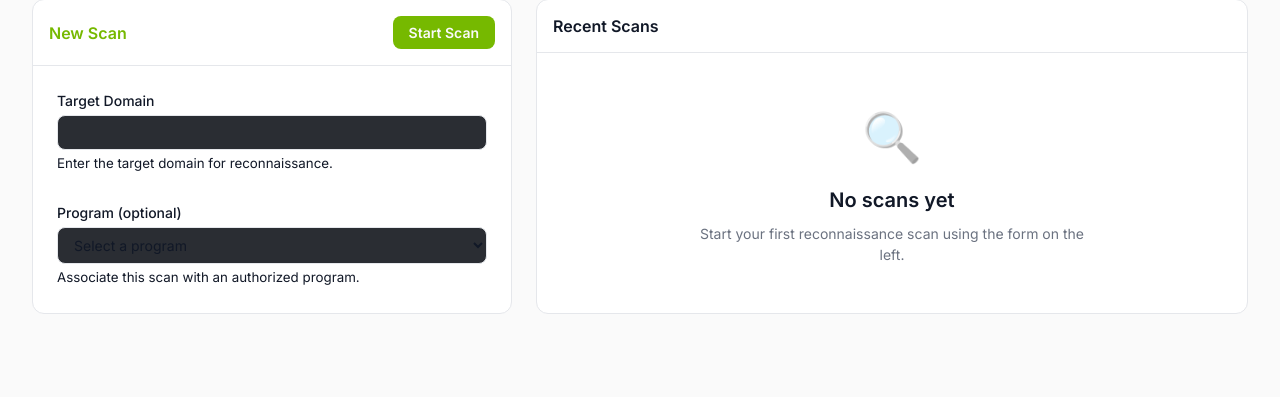
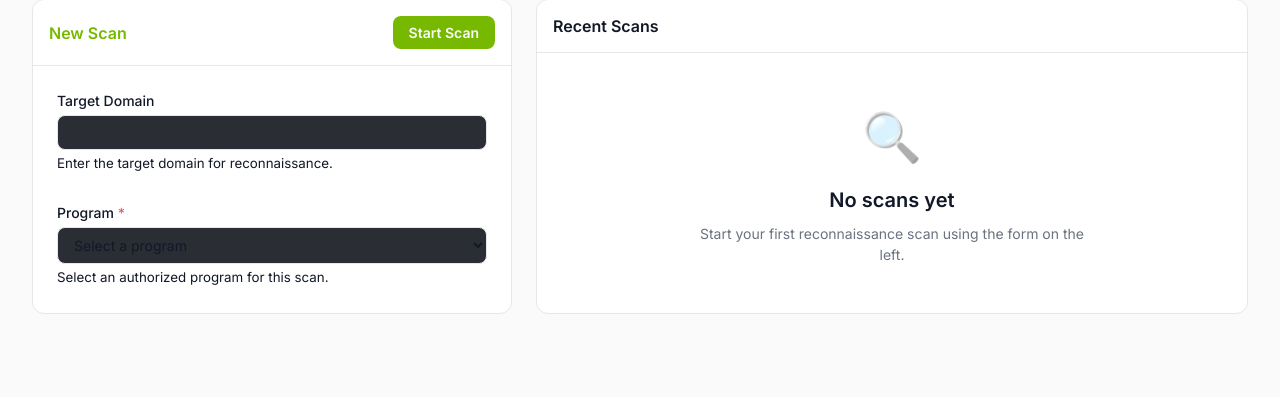
Before and after one commit to l1ackersalman/scanX, a Django app: page /dashboard/ in a window 1280 px wide. Shown: the part 182-579 px from the top of the page. Run offline with Django 5.2, Linux system fonts and the light colour scheme; data that the repository does not hold is empty.

Commit message:
Make program selection required during scan initiation
- start_scan view now validates that a program is selected
- Returns error if no program or invalid program is chosen
- dashboard.html program select now has required attribute
- Program label marked with required asterisk

```diff
--- a/scanner/views.py
+++ b/scanner/views.py
@@ -93,6 +93,7 @@ def start_scan(request):
     Validates input, creates Scan record, launches background worker.
     """
     domain = request.POST.get("domain", "").strip()
+    program_id = request.POST.get("program", "").strip()
 
     # Validation
     errors = []
@@ -103,6 +104,14 @@ def start_scan(request):
             validate_domain(domain)
         except Exception as e:
             errors.append(str(e))
+
+    if not program_id:
+        errors.append("Program selection is required.")
+    else:
+        try:
+            Program.objects.get(id=program_id)
+        except Program.DoesNotExist:
+            errors.append("Selected program does not exist.")
 
     if errors:
         for error in errors:
@@ -116,14 +125,9 @@ def start_scan(request):
         authorized_by="",
     )
 
-    # Link scan to a program if one was selected
-    program_id = request.POST.get("program", "").strip()
-    if program_id:
-        try:
-            scan.program = Program.objects.get(id=program_id)
-            scan.save(update_fields=["program"])
-        except Program.DoesNotExist:
-            pass
+    # Link scan to the selected program (now required)
+    scan.program = Program.objects.get(id=program_id)
+    scan.save(update_fields=["program"])
 
     # Launch background scan
     run_scan_in_background(scan)
--- a/templates/dashboard.html
+++ b/templates/dashboard.html
@@ -31,14 +31,14 @@
         </div>
 
         <div class="form-group">
-          <label for="id_program" class="form-label">Program (optional)</label>
-          <select id="id_program" name="program" class="form-input">
+          <label for="id_program" class="form-label">Program <span style="color: var(--sx-danger);">*</span></label>
+          <select id="id_program" name="program" class="form-input" required>
             <option value="">Select a program</option>
             {% for program in programs %}
               <option value="{{ program.id }}">{% if program.title %}{{ program.title }}{% else %}{{ program.name }}{% endif %} ({{ program.get_platform_display }} · {{ program.program_type|upper }})</option>
             {% endfor %}
           </select>
-          <small class="form-text">Associate this scan with an authorized program.</small>
+          <small class="form-text">Select an authorized program for this scan.</small>
         </div>
       </div>
     </form>
```
